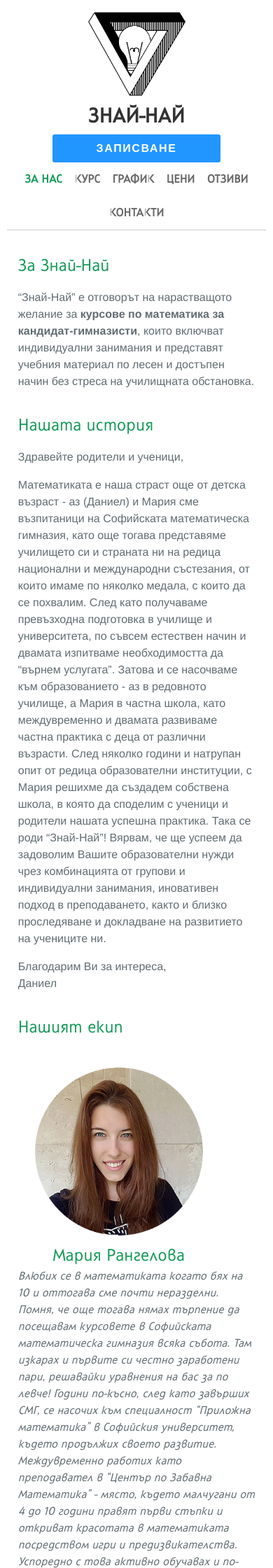
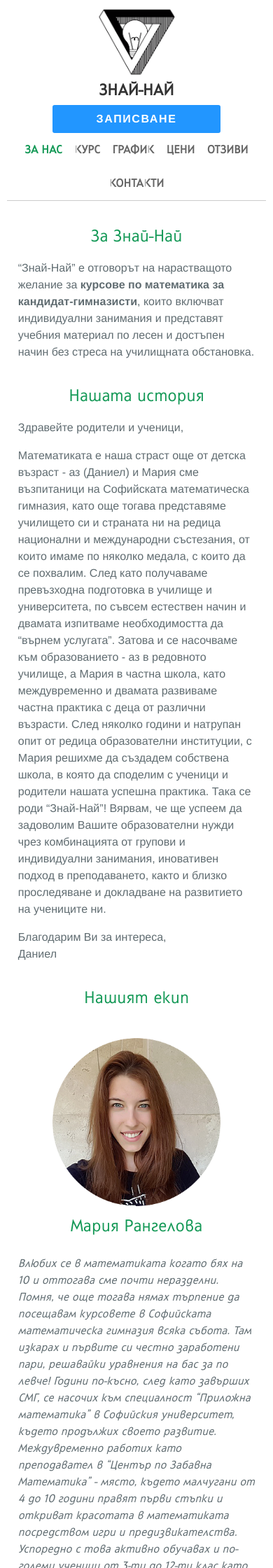
Before and after one commit to znainai/znainai.github.io, a Jekyll site: the page built from _pages/about-us.md, in a window 390 px wide. Shown: the top 2240 px of the page at 70% size. Built offline with Jekyll 4.4.1, drawn with Linux system fonts in a browser that asks for light colours.

Commit message:
Add responsiveness except for the menu

```diff
--- a/_sass/jekyll-theme-cayman.scss
+++ b/_sass/jekyll-theme-cayman.scss
@@ -47,17 +47,9 @@
   min-height: 100%;
   margin: auto;
 
-  @include large {
-    width: 60em;
-  }
-
-  @include medium {
-    width: 95%;
-  }
-
-  @include small {
-    width: 95%;
-  }
+  @include large  { width: 60em; }
+  @include medium { width: 95%; }
+  @include small  { width: 95%; }
 }
 
 header#main-header {
@@ -70,9 +62,12 @@
     display: inline-block;
     margin: auto;
     color: #333;
-    font-size: 1.8em;
     font-weight: bold;
     text-align: center;
+
+    @include large  { font-size: 1.8em; }
+    @include medium { font-size: 1.6em; }
+    @include small  { font-size: 1.4em; }
 
     img {
       width: 5em;
@@ -145,25 +140,13 @@
 section#main-section {
   padding: 2em 1em 4em;
 
-  @include large {
-    font-size: 1.1em;
-  }
+  @include large  { font-size: 1.1em; }
+  @include medium { font-size: 1.1em; }
+  @include small  { font-size: 1em; }
 
-  @include medium {
-    font-size: 1.1em;
-  }
+  :first-child { margin-top: 0; }
 
-  @include small {
-    font-size: 1em;
-  }
-
-  :first-child {
-    margin-top: 0;
-  }
-
-  img {
-    max-width: 100%;
-  }
+  img { max-width: 100%; }
 
   h1,
   h2,
@@ -176,11 +159,11 @@
     font-weight: normal;
     color: $section-headings-color;
     font-family: "Simbal Regular", "Helvetica Neue", Helvetica, Arial, sans-serif;
+
+    @include small { text-align: center; }
   }
 
-  p {
-    margin-bottom: 1em;
-  }
+  p { margin-bottom: 1em; }
 
   code {
     padding: 2px 4px;
@@ -251,10 +234,7 @@
     }
   }
 
-  ul,
-  ol {
-    margin-top: 0;
-  }
+  ul, ol { margin-top: 0; }
 
   blockquote {
     padding: 0 1rem;
@@ -349,7 +329,6 @@
   .photo {
     width: 12em;
 
-    margin: 0 !important;
     padding: 1em 1em 0 1em;
 
     text-align: center;
@@ -357,7 +336,16 @@
     color: $section-headings-color;
     font-style: normal;
 
+    @include small {
+      display: block;
+      margin: auto;
+    }
+
     &.left  { float: left; }
     &.right { float: right; }
+
+    &.left, &.right {
+      @include small { float: none; }
+    }
   }
 }
```
